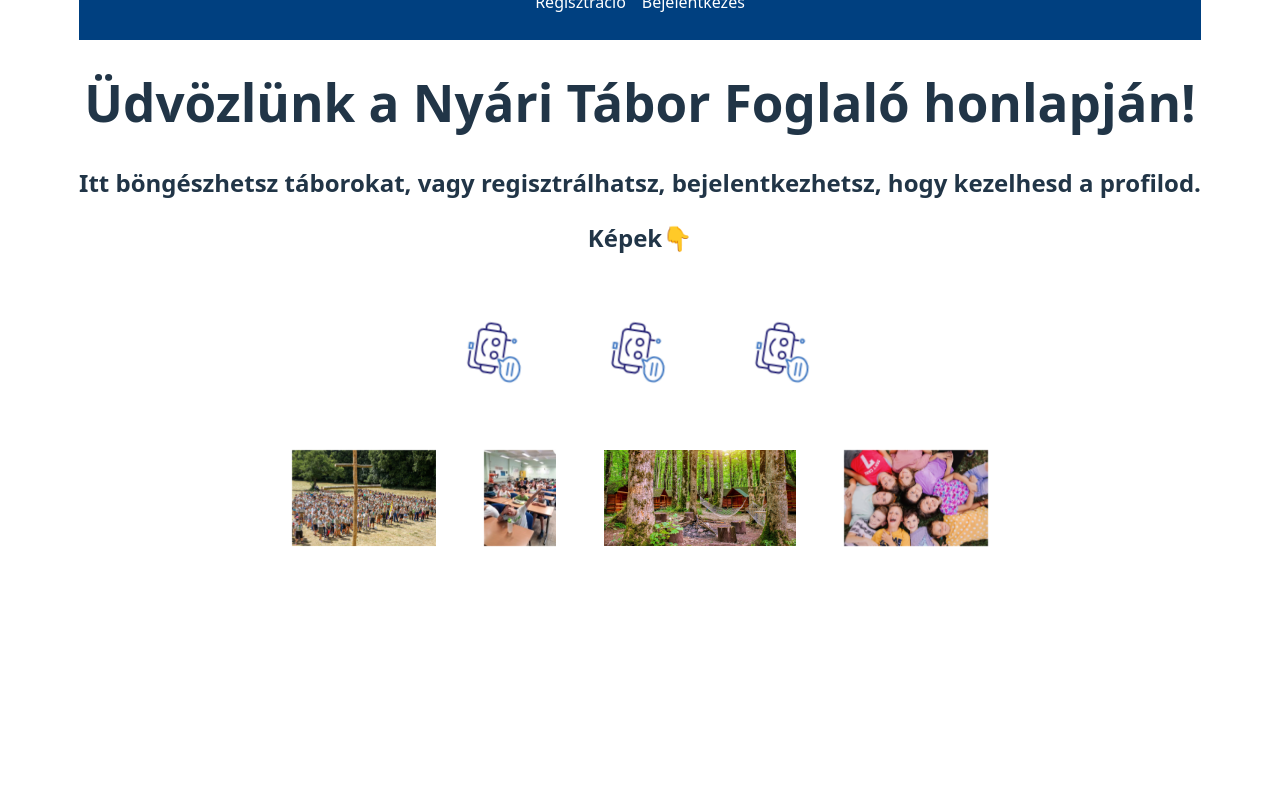
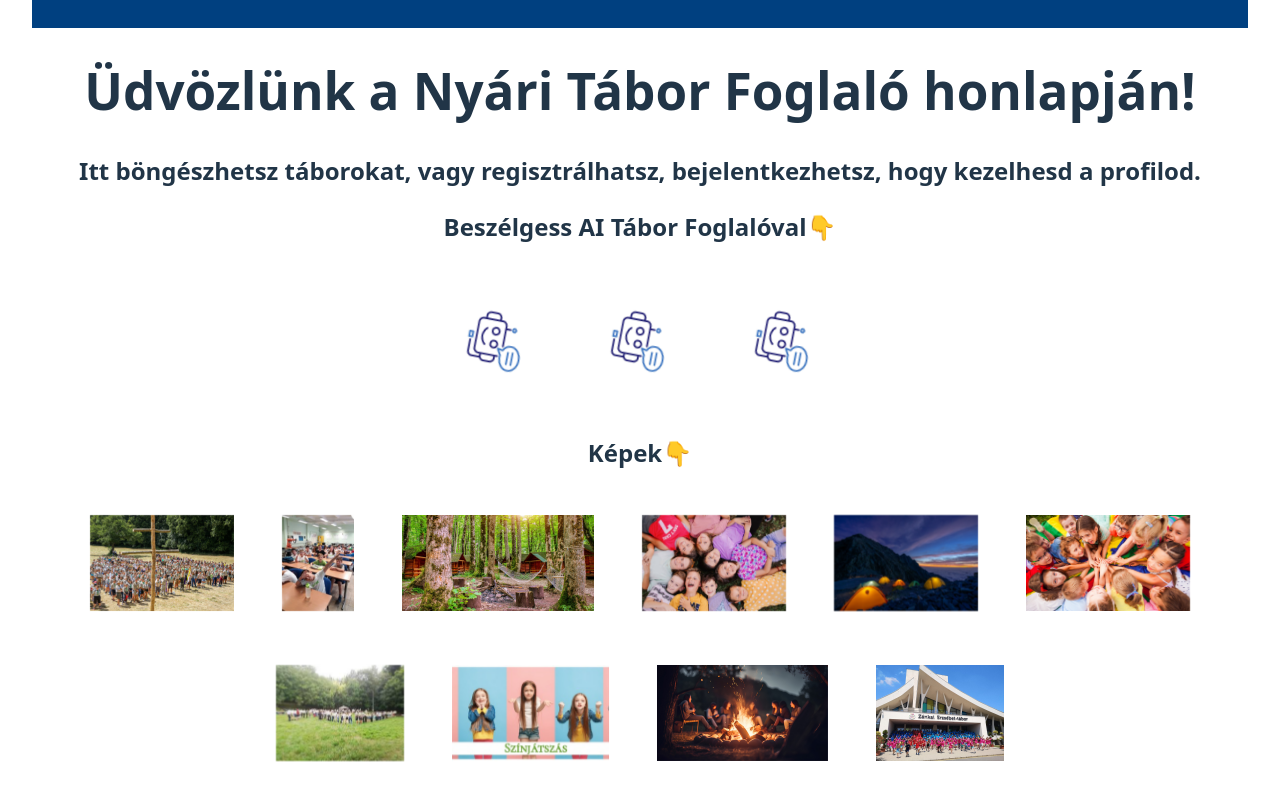
Before and after one commit to fabbernatvasvari/251008NyariTaborFoglaloExpressApp, a React (Vite) app: page / in a window 1280 px wide. Shown: the part 180-980 px from the top of the page. Before the commit the page ends 800 px from the top, so only its background shows below. Built offline with nearby package versions, Linux system fonts and the light colour scheme.

Commit message:
All images display on the website. THey are very small though

```diff
--- a/src/MainComponent.tsx
+++ b/src/MainComponent.tsx
@@ -6,6 +6,13 @@ import cserkesztabor from '/cserkesztabor.jpg'
 import drcode from '/drcode.jpg'
 import forestSummerCamp from '/forest-summer-camp.jpg'
 import childrenLyingInGrass from '/group_of_children_lying_in_the_grass_in_a_circle.jpg'
+import islandCamp from '/island_camp.jpg'
+import nyariTabor from '/nyari_tabor.jpg'
+import szentMargit from '/szent_margit.jpg'
+import szinjatszotabor from '/szinjatszotabor.jpg'
+import tabortuzJatekok from '/tabortuz-jatekok.jpg'
+import zankaiElmenytabor from '/Zankai_Elmenytabor.jpg'
+
 
 function Home() {
   return <h1>Home Page</h1>;
@@ -58,8 +65,9 @@ export function MainComponent() {
 
           <h2>Itt böngészhetsz táborokat, vagy regisztrálhatsz, bejelentkezhetsz, hogy kezelhesd a profilod.</h2>
           <div className='images'>
-            <h2>Képek👇</h2>
+
             <div>
+              <h2>Beszélgess AI Tábor Foglalóval👇</h2>
               <a href="https://vite.dev" target="_blank">
                 <img src={chatbotIcon} className="logo" alt="Vite logo" />
               </a>
@@ -69,11 +77,22 @@ export function MainComponent() {
               <a href="https://vite.dev" target="_blank">
                 <img src={chatbotIcon} className="logo" alt="Vite logo" />
               </a>
-              <br/>
-              <img src={cserkesztabor} className="logo" alt="Cserkésztábor" />
-              <img src={drcode} className="logo" alt="Dr. Code Tábor" />
-              <img src={forestSummerCamp} className="logo" alt="Forest Summer Camp" />
-              <img src={childrenLyingInGrass} className="logo" alt="Gyerekek a fűben" />
+              <br />
+              <div>
+                <h2>Képek👇</h2>
+                <div>
+                  <img src={cserkesztabor} className="logo" alt="Cserkésztábor" />
+                  <img src={drcode} className="logo" alt="Dr. Code Tábor" />
+                  <img src={forestSummerCamp} className="logo" alt="Forest Summer Camp" />
+                  <img src={childrenLyingInGrass} className="logo" alt="Gyerekek a fűben" />
+                  <img src={islandCamp} className="logo" alt="Szigeti tábor" />
+                  <img src={nyariTabor} className="logo" alt="Nyári tábor" />
+                  <img src={szentMargit} className="logo" alt="Szent Margit Tábor" />
+                  <img src={szinjatszotabor} className="logo" alt="Színjátszó tábor" />
+                  <img src={tabortuzJatekok} className="logo" alt="Tábortűz játékok" />
+                  <img src={zankaiElmenytabor} className="logo" alt="Zánkai Élménytábor" />
+                </div>
+              </div>
             </div>
           </div>
         </div>
```
